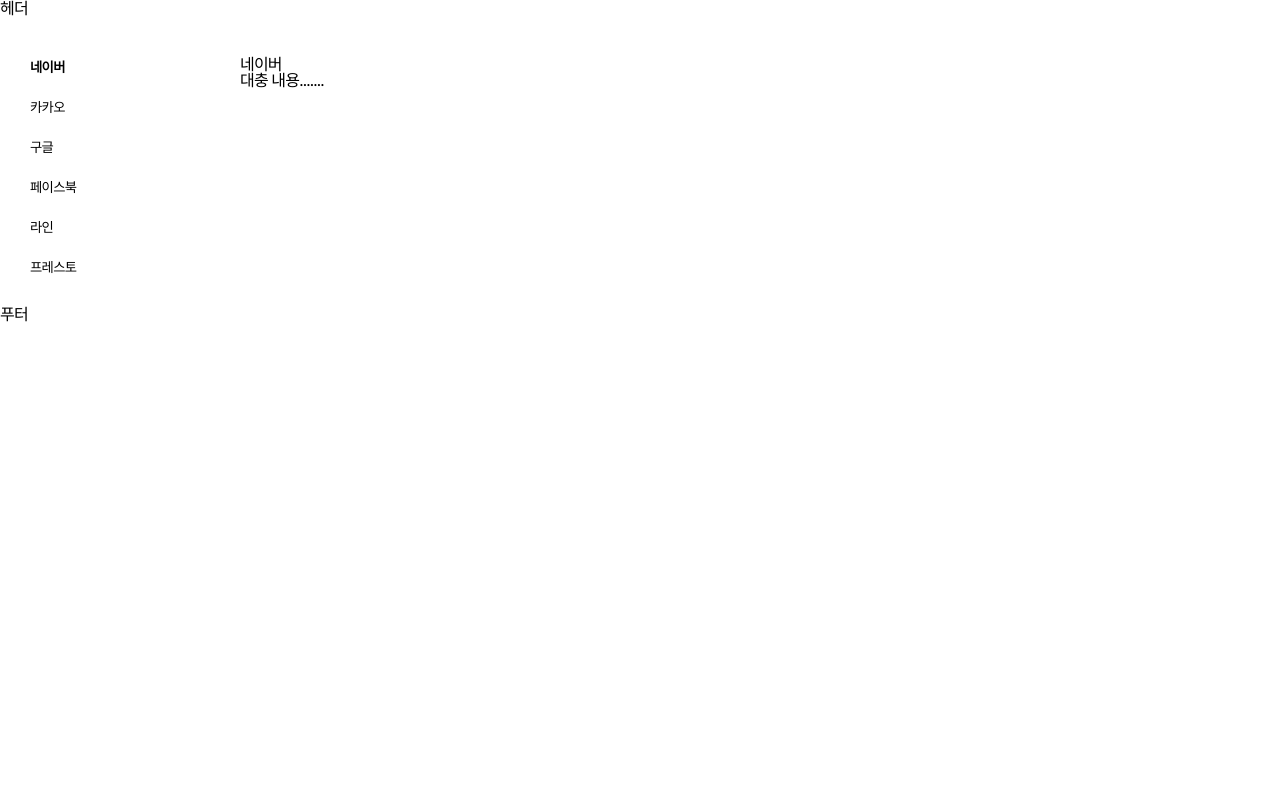
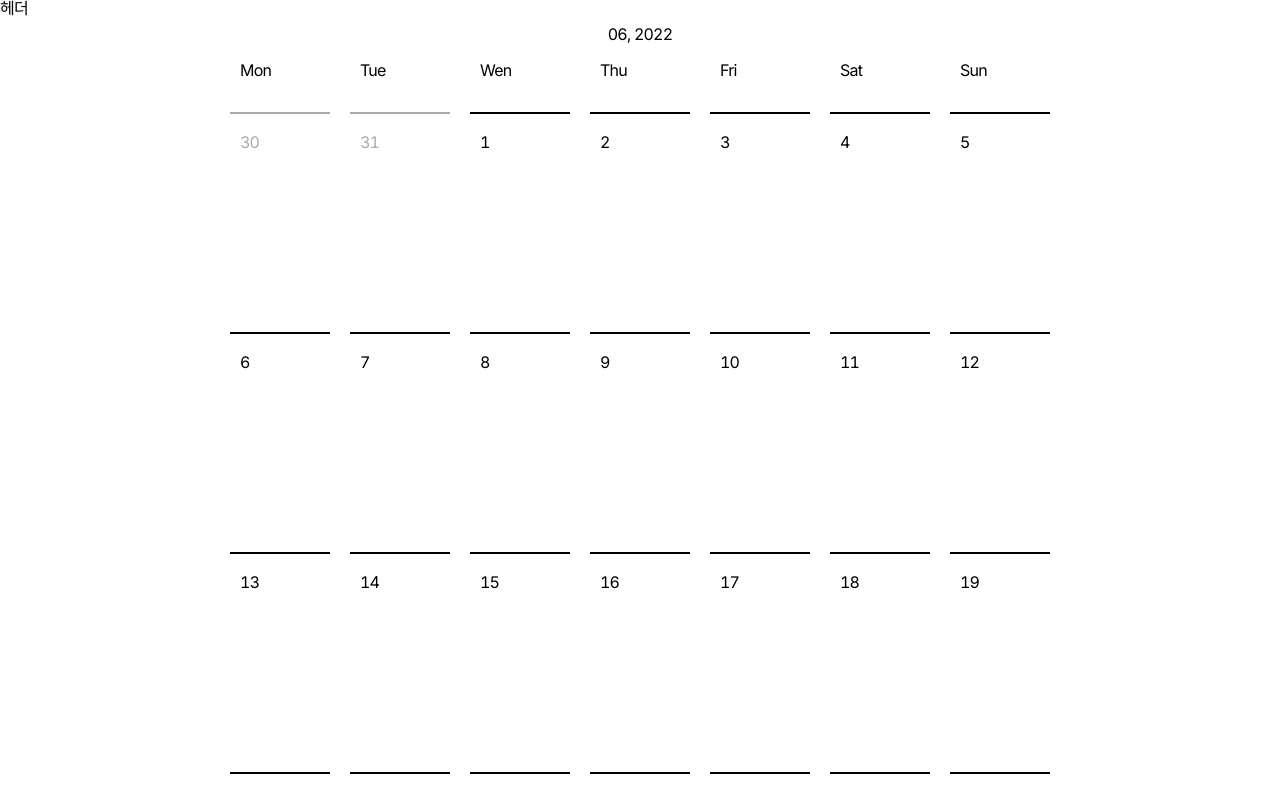
Before and after one commit to yhnb3/reusable_box, a React (Create React App) app: page / in a window 1280 px wide. Shown: the top 794 px of the page. Built offline with nearby package versions, Linux system fonts and the light colour scheme.

Commit message:
Feat : make calendar UI for reuseable

```diff
--- a/package.json
+++ b/package.json
@@ -40,6 +40,7 @@
   },
   "dependencies": {
     "classnames": "^2.3.1",
+    "dayjs": "^1.11.4",
     "react": "^18.1.0",
     "react-dom": "^18.1.0",
     "react-router-dom": "6",
--- /dev/null
+++ b/src/components/Calendar/calendar.module.scss
@@ -0,0 +1,33 @@
+@use '/src/styles/contants/color';
+
+.calendarContainer {
+  display: flex;
+  flex-direction: column;
+  align-items: center;
+  justify-content: center;
+  width: 100%;
+  height: 100%;
+}
+
+.calendarSection {
+  display: grid;
+  grid-template-columns: repeat(7, 1fr);
+  gap: 20px;
+}
+
+.calendarCell {
+  width: 100px;
+  height: 50px;
+  padding: 20px 10px;
+
+  &.item {
+    height: 200px;
+    color: color.$GRAYA;
+    border-top: 2px solid color.$GRAYA;
+
+    &.current {
+      color: color.$BLACK;
+      border-top: 2px solid color.$BLACK;
+    }
+  }
+}
--- /dev/null
+++ b/src/components/Calendar/index.tsx
@@ -0,0 +1,35 @@
+import { useState } from 'react'
+import dayjs from 'dayjs'
+import cx from 'classnames'
+
+import { makeDayArr } from './libs'
+import { IDay } from './types.d'
+import styles from './calendar.module.scss'
+
+const Calendar = () => {
+  const [month] = useState('06')
+  const [year] = useState('2022')
+
+  const dayData = makeDayArr({ month, year })
+
+  return (
+    <div className={styles.calendarContainer}>
+      <h1>
+        {month}, {year}
+      </h1>
+      <section className={styles.calendarSection}>
+        {dayData.map((cell: IDay) => {
+          const key = `${cell.type}-${cell.value}-${cell.isCurrent ? '' : 'not'}`
+          const cellType = cell.type === 'head' ? `${styles.head}` : `${styles.item}`
+          return (
+            <div key={key} className={cx(cellType, styles.calendarCell, { [styles.current]: cell.isCurrent })}>
+              {cell.value}
+            </div>
+          )
+        })}
+      </section>
+    </div>
+  )
+}
+
+export default Calendar
--- /dev/null
+++ b/src/components/Calendar/libs/calculateDay.ts
@@ -0,0 +1,38 @@
+interface IProps {
+  month: number
+  year: number
+}
+
+const checkLeap = (year: number) => {
+  if (year % 400 === 0) return true
+  if (year % 100 === 0) return false
+  if (year % 4 === 0) return true
+  return false
+}
+
+const DAYS_BY_MONTH: Record<number, number> = {
+  1: 31,
+  2: 28,
+  3: 31,
+  4: 30,
+  5: 31,
+  6: 30,
+  7: 31,
+  8: 31,
+  9: 30,
+  0: 31,
+  11: 30,
+  12: 31,
+}
+const checkDays = ({ isLeap, month }: { isLeap: boolean; month: number }) => {
+  if (month === 2) {
+    if (isLeap) return 29
+    return 28
+  }
+  return DAYS_BY_MONTH[month]
+}
+
+export const calculateDay = ({ month, year }: IProps) => {
+  const isLeap = checkLeap(year)
+  return checkDays({ isLeap, month })
+}
--- /dev/null
+++ b/src/components/Calendar/libs/index.ts
@@ -0,0 +1,3 @@
+import { makeDayArr } from './makeDayArr'
+
+export { makeDayArr }
--- /dev/null
+++ b/src/components/Calendar/libs/makeDayArr.ts
@@ -0,0 +1,69 @@
+import dayjs from 'dayjs'
+import { IDay } from '../types.d'
+import { calculateDay } from './calculateDay'
+
+const INIT: IDay[] = [
+  { type: 'head', value: 'Mon' },
+  { type: 'head', value: 'Tue' },
+  { type: 'head', value: 'Wen' },
+  { type: 'head', value: 'Thu' },
+  { type: 'head', value: 'Fri' },
+  { type: 'head', value: 'Sat' },
+  { type: 'head', value: 'Sun' },
+]
+
+const fillPrevMonthDay = ({ prevMonthDays, firstDay }: { prevMonthDays: number; firstDay: number }) => {
+  const newDaysArr = [...INIT]
+  const range = firstDay === 0 ? 6 : firstDay - 1
+  let startPrevMonth = prevMonthDays - range + 1
+  for (let i = 0; i < range; i += 1) {
+    newDaysArr.push({
+      type: 'cell',
+      value: String(startPrevMonth),
+      isCurrent: false,
+    })
+    startPrevMonth += 1
+  }
+  return newDaysArr
+}
+
+const fillCurrentMonthDay = ({ currentMonthDays, daysArr }: { currentMonthDays: number; daysArr: IDay[] }) => {
+  for (let i = 1; i < currentMonthDays + 1; i += 1) {
+    daysArr.push({
+      type: 'cell',
+      value: String(i),
+      isCurrent: true,
+    })
+  }
+  return daysArr
+}
+
+interface IProps {
+  month: string
+  year: string
+}
+
+const fillNextMonthDay = ({ lastDay, daysArr }: { lastDay: number; daysArr: IDay[] }) => {
+  const range = lastDay === 0 ? 0 : 7 - lastDay
+  for (let i = 1; i < range + 1; i += 1) {
+    daysArr.push({
+      type: 'cell',
+      value: String(i),
+      isCurrent: false,
+    })
+  }
+  return daysArr
+}
+
+export const makeDayArr = ({ month, year }: IProps) => {
+  const prevMonth = month === '01' ? 12 : parseInt(month, 10) - 1
+  const prevYear = month === '01' ? parseInt(year, 10) - 1 : parseInt(year, 10)
+  const prevMonthDays = calculateDay({ month: prevMonth, year: prevYear })
+  const currentMonthDays = calculateDay({ month: parseInt(month, 10), year: parseInt(year, 10) })
+  const firstDay = dayjs(`${year}-${month}-01`).day()
+  const lastDay = dayjs(`${year}-${month}-${currentMonthDays}`).day()
+
+  const prevMonthDaysArr = fillPrevMonthDay({ prevMonthDays, firstDay })
+  const currentMonthDaysArr = fillCurrentMonthDay({ currentMonthDays, daysArr: prevMonthDaysArr })
+  return fillNextMonthDay({ lastDay, daysArr: currentMonthDaysArr })
+}
--- /dev/null
+++ b/src/components/Calendar/types.d.ts
@@ -0,0 +1,5 @@
+export interface IDay {
+  type: string
+  value: string
+  isCurrent?: boolean
+}
--- /dev/null
+++ b/src/routes/Home/home.module.scss
@@ -0,0 +1,3 @@
+.container {
+  padding: 10px;
+}
--- a/src/routes/Home/index.tsx
+++ b/src/routes/Home/index.tsx
@@ -1,17 +1,11 @@
-import { Selection } from 'components'
+import Calendar from 'components/Calendar'
+import styles from './home.module.scss'
 
-const DATA = ['네이버', '카카오', '구글', '페이스북', '라인', '프레스토']
 const Home = () => {
   return (
-    <Selection on defaultValue='네이버' clickOutside={false} flexDirection='row'>
-      <Selection.OptionList border={false}>
-        {DATA.map((value, idx) => {
-          const key = `${value}-${idx}`
-          return <Selection.OptionItem value={value} key={key} />
-        })}
-      </Selection.OptionList>
-      <Selection.OptionContent />
-    </Selection>
+    <div className={styles.container}>
+      <Calendar />
+    </div>
   )
 }
 
```
Also changed, not shown: 1 other file (tests, documents, lock files or other folders).
